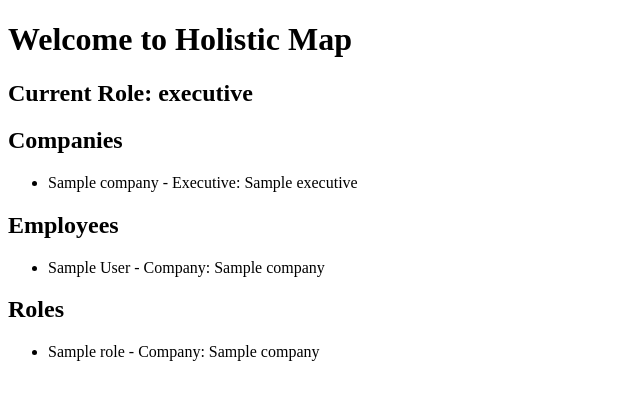
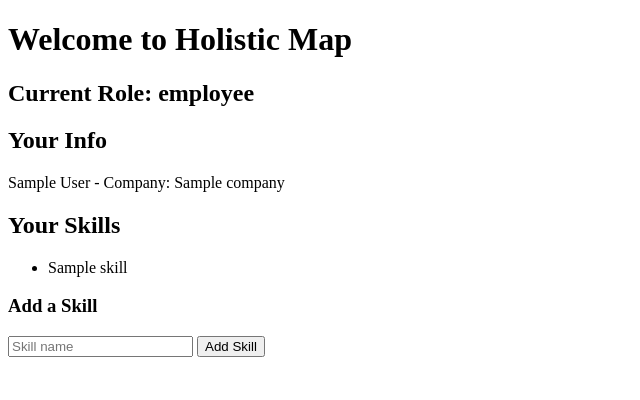
Before and after one commit to marmark88/HolisticMap, a Django app: page / in a window 1280 px wide. Shown: the top 400 px of the page, without its empty margins (0-640 px from the left). Run offline with Django 5.2, Linux system fonts and the light colour scheme; tables that the repository leaves empty hold one stand-in row (values such as "Sample post").

Commit message:
Added Skill Entry functionality with Employees

```diff
--- a/holisticmap/templates/index.html
+++ b/holisticmap/templates/index.html
@@ -32,11 +32,27 @@
         </ul>
     {% elif current_role == 'employee' %}
         <h2>Your Info</h2>
-        <ul>
-        {% for employee in employees %}
-            <li>{{ employee.name }} - Company: {{ employee.company.name }}</li>
-        {% endfor %}
+        <p>{{ employee.name }} - Company: {{ employee.company.name }}</p>
+
         </ul>
+        <h2>Your Skills</h2>
+        {% if employee_skills %}
+            <ul>
+                {% for skill in employee_skills %}
+                    <li>{{skill.name}}</li>
+                {% endfor %}
+            </ul>
+        {% else %}
+            <p>You have not added any skills yet.</p>
+        {% endif %}
+
+          <!-- Add a new skill -->
+        <h3>Add a Skill</h3>
+        <form method="post">
+            {% csrf_token %}
+            <input type="text" name="skill_name" placeholder="Skill name" required>
+            <button type="submit">Add Skill</button>
+        </form>
     {% endif %}
 </body>
 </html>
--- a/holisticmap/views.py
+++ b/holisticmap/views.py
@@ -1,9 +1,11 @@
-from django.shortcuts import render
+from django.shortcuts import render, redirect
 from .models import Executive, Company, Employee, Skill, EmployeeSkill, Role, RoleSkill
 # Create your views here.
 
 # dummy for testing
-CURRENT_ROLE = 'executive'
+CURRENT_ROLE = 'employee'
+# pick first employee as sample view
+EMPLOYEE_ID = 1
 
 def index(request):
     # default empty lists
@@ -20,9 +22,30 @@ def index(request):
 
     elif CURRENT_ROLE == 'employee':
     # Employees see only their own record
-        employees = Employee.objects.filter(id=1)  # placeholder
-        companies = Company.objects.filter(id=employees.first().company.id) if employees.exists() else []
-        roles = Role.objects.filter(company__id=employees.first().company.id) if employees.exists() else []
+        employee = Employee.objects.get(id=EMPLOYEE_ID)
+        companies = [employee.company]
+        roles = Role.objects.filter(company=employee.company)
+
+        # Employee skills
+        employee_skills = employee.skills.all()
+
+        # Handle adding a new skill
+        if request.method == 'POST':
+            skill_name = request.POST.get('skill_name')
+            if skill_name:
+                skill, created = Skill.objects.get_or_create(name=skill_name)
+                employee.skills.add(skill)  # ManyToMany prevents duplicates automatically
+                return redirect('index')
+
+        # Pass to template
+        context = {
+            'current_role': CURRENT_ROLE,
+            'employee': employee,
+            'companies': companies,
+            'roles': roles,
+            'employee_skills': employee_skills,
+        }
+        return render(request, 'index.html', context)
 
     return render(request, 'index.html', {
         'executives': executives,
```
